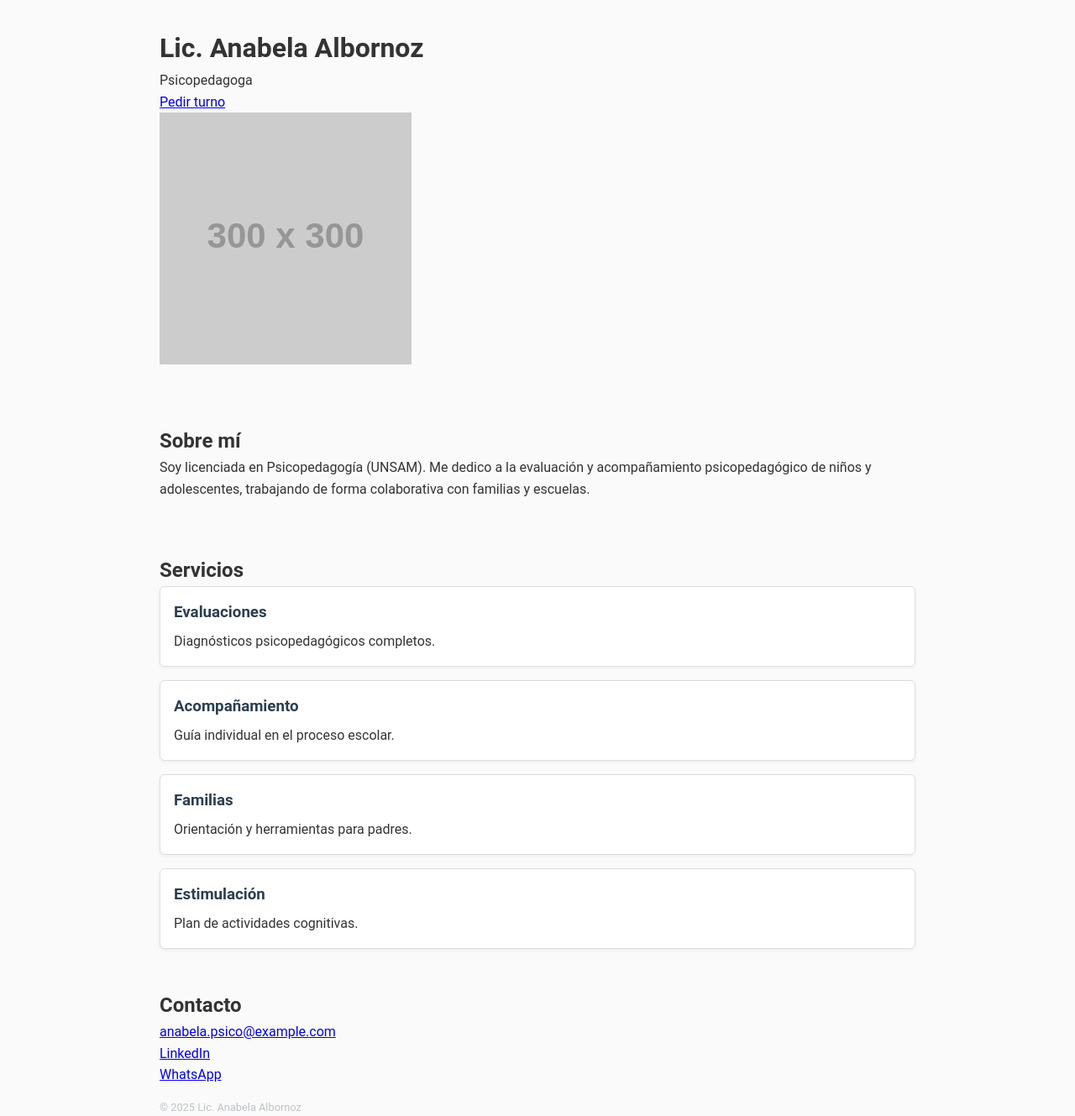
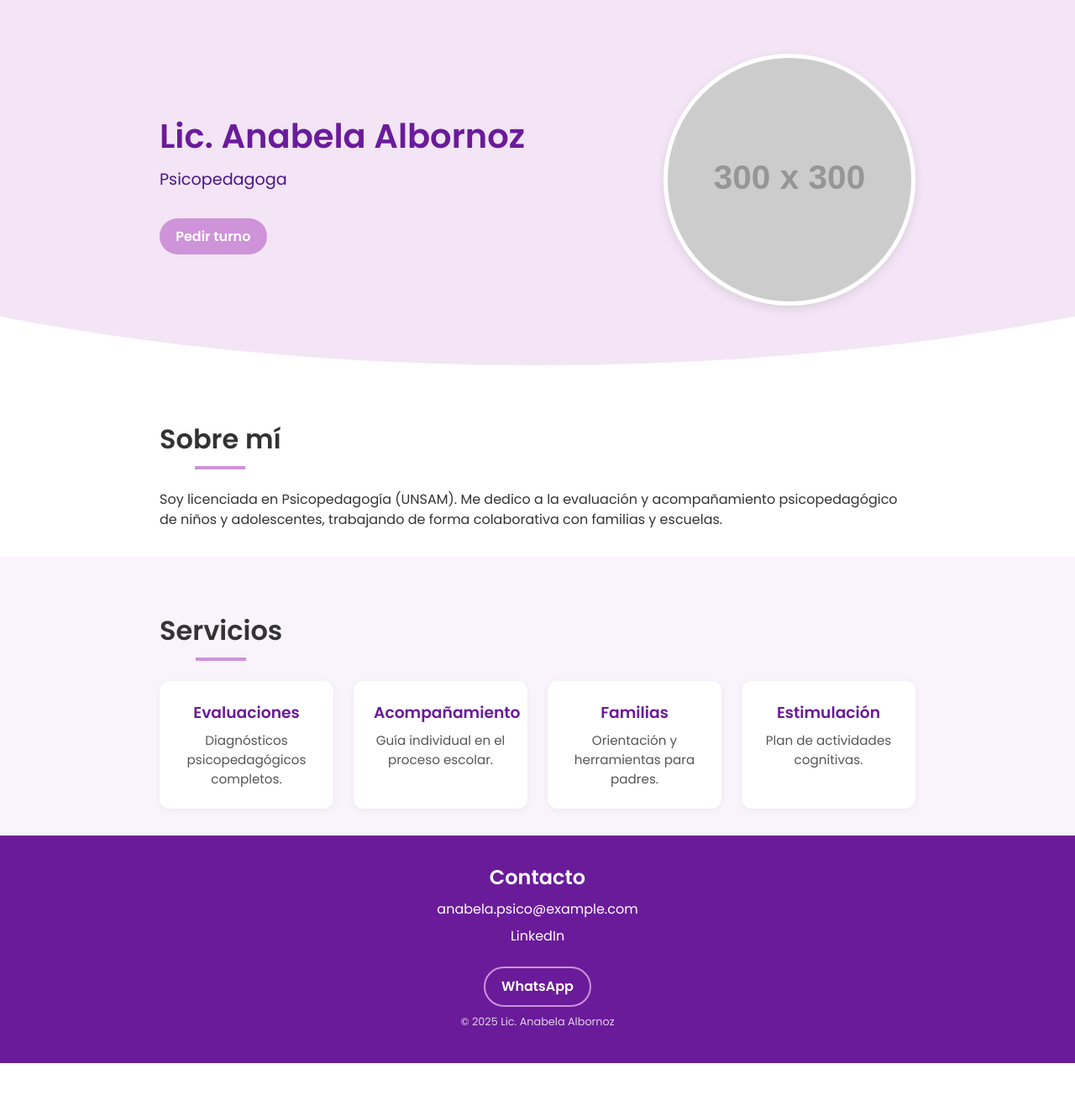
Before and after one commit to txna25/espacio.psicopedagogico, a plain HTML site: page index.html in a window 1280 px wide. Shown: the whole page at 84% size. After the commit the page ends 1266 px from the top, so only its background shows below. Drawn offline with Linux system fonts and the light colour scheme; placeholder pictures from the web are drawn by us.

Commit message:
Update styles.css

```diff
--- a/styles.css
+++ b/styles.css
@@ -1,13 +1,10 @@
-/* --- reset & base --- */
-* {
-  box-sizing: border-box;
-  margin: 0; padding: 0;
-}
+/* Base */
+* { box-sizing: border-box; margin:0; padding:0; }
 body {
-  font-family: 'Roboto', sans-serif;
-  line-height: 1.6;
+  font-family: 'Poppins', sans-serif;
   color: #333;
-  background: #fafafa;
+  background: #fff;
+  line-height: 1.5;
 }
 .container {
   width: 90%;
@@ -15,131 +12,138 @@ body {
   margin: 0 auto;
 }
 
-/* --- header --- */
-.site-header {
-  background: #2c3e50;
-  color: #ecf0f1;
-  padding: 1.5rem 0;
+/* Botones */
+.btn, .btn-outline {
+  display: inline-block;
+  text-decoration: none;
+  padding: 0.6rem 1.2rem;
+  border-radius: 30px;
+  font-weight: 600;
+  transition: background 0.3s, color 0.3s;
+  margin-top: 1rem;
 }
-.site-header h1 {
-  font-weight: 700;
-  font-size: 2rem;
-  text-align: center;
+.btn {
+  background: #ce93d8;
+  color: #fff;
 }
-.subtitle {
-  text-align: center;
-  font-weight: 300;
-  margin-bottom: 1rem;
+.btn:hover {
+  background: #b47eb0;
 }
-.main-nav {
-  display: flex;
-  justify-content: center;
-  gap: 1rem;
+.btn-outline {
+  border: 2px solid #ce93d8;
+  color: #ce93d8;
 }
-.main-nav a {
-  color: #ecf0f1;
-  text-decoration: none;
-  padding: 0.4rem 0.8rem;
-  border-radius: 4px;
-  transition: background 0.2s;
-}
-.main-nav a:hover {
-  background: #34495e;
+.btn-outline:hover {
+  background: #ce93d8;
+  color: #fff;
 }
 
-/* --- hero --- */
+/* Hero */
 .hero {
+  background: #f3e5f5;
+  clip-path: ellipse(100% 100% at 50% 0%);
+}
+.hero-content {
   display: flex;
   flex-wrap: wrap;
   align-items: center;
+  padding: 4rem 0;
   gap: 2rem;
-  padding: 2rem 0;
 }
 .hero-text {
   flex: 1 1 300px;
 }
-.hero-image img {
+.hero-text h1 {
+  font-size: 2.5rem;
+  margin-bottom: 0.5rem;
+  color: #6a1b9a;
+}
+.lead {
+  font-size: 1.2rem;
+  margin-bottom: 1rem;
+  color: #4a148c;
+}
+.hero-img img {
+  width: 300px;
   border-radius: 50%;
-  width: 250px;
-  height: 250px;
-  object-fit: cover;
+  border: 5px solid #fff;
+  box-shadow: 0 4px 12px rgba(0,0,0,0.1);
 }
 
-/* --- secciones --- */
+/* Secciones */
 .section {
+  padding: 4rem 0 2rem;
+}
+.section h2 {
+  text-align: center;
+  font-size: 2rem;
+  margin-bottom: 1.5rem;
+  position: relative;
+  display: inline-block;
+}
+.section h2::after {
+  content: '';
+  display: block;
+  width: 60px;
+  height: 4px;
+  background: #ce93d8;
+  margin: 0.5rem auto 0;
+}
+
+/* Sobre mí */
+.sobre-mi {
+  background: #fff;
+}
+
+/* Servicios */
+.servicios {
+  background: #f9f3fb;
+}
+.cards {
+  display: grid;
+  grid-template-columns: repeat(auto-fit, minmax(200px,1fr));
+  gap: 1.5rem;
+}
+.card {
+  background: #fff;
+  border-radius: 12px;
+  padding: 1.5rem;
+  text-align: center;
+  box-shadow: 0 2px 8px rgba(0,0,0,0.05);
+}
+.card h3 {
+  margin-bottom: 0.5rem;
+  color: #6a1b9a;
+}
+.card p {
+  font-size: 0.95rem;
+  color: #555;
+}
+
+/* Footer */
+.footer {
+  background: #6a1b9a;
+  color: #fff;
+  text-align: center;
   padding: 2rem 0;
 }
-.section-title {
-  font-size: 1.6rem;
-  margin-bottom: 1rem;
-  border-bottom: 2px solid #3498db;
-  display: inline-block;
+.footer a {
+  color: inherit;
+  text-decoration: none;
 }
-.services-list {
-  list-style: none;
-  display: grid;
-  grid-template-columns: repeat(auto-fit, minmax(200px,1fr));
-  gap: 1rem;
-}
-.services-list li {
-  background: #ecf0f1;
-  padding: 1rem;
-  border-radius: 6px;
-  text-align: center;
-}
-
-/* --- cards (experiencia/educacion) --- */
-.card {
-  background: #fff;
-  border: 1px solid #ddd;
-  padding: 1rem;
-  margin-bottom: 1rem;
-  border-radius: 6px;
-  box-shadow: 0 2px 4px rgba(0,0,0,0.05);
-}
-.card h3 {
-  margin-bottom: 0.4rem;
-  color: #2c3e50;
-}
-.card em {
-  font-style: normal;
-  color: #555;
-  font-weight: 300;
-}
-
-/* --- footer --- */
-.site-footer {
-  text-align: center;
-  padding: 2rem 0;
-  background: #2c3e50;
-  color: #ecf0f1;
-}
-.site-footer .btn {
-  background: #3498db;
-  color: #fff;
-  display: inline-block;
-  padding: 0.6rem 1.2rem;
-  border-radius: 4px;
-  text-decoration: none;
-  margin-top: 0.5rem;
-  transition: background 0.2s;
-}
-.site-footer .btn:hover {
-  background: #2980b9;
+.footer-content p {
+  margin: 0.5rem 0;
 }
 .small {
   font-size: 0.8rem;
+  opacity: 0.8;
   margin-top: 1rem;
-  color: #bdc3c7;
 }
 
-/* --- responsive --- */
-@media (max-width: 600px) {
-  .hero {
+/* Responsive */
+@media (max-width: 700px) {
+  .hero-content {
     flex-direction: column;
     text-align: center;
   }
-  .main-nav {
-    flex-wrap: wrap;
-  }
 }
```
